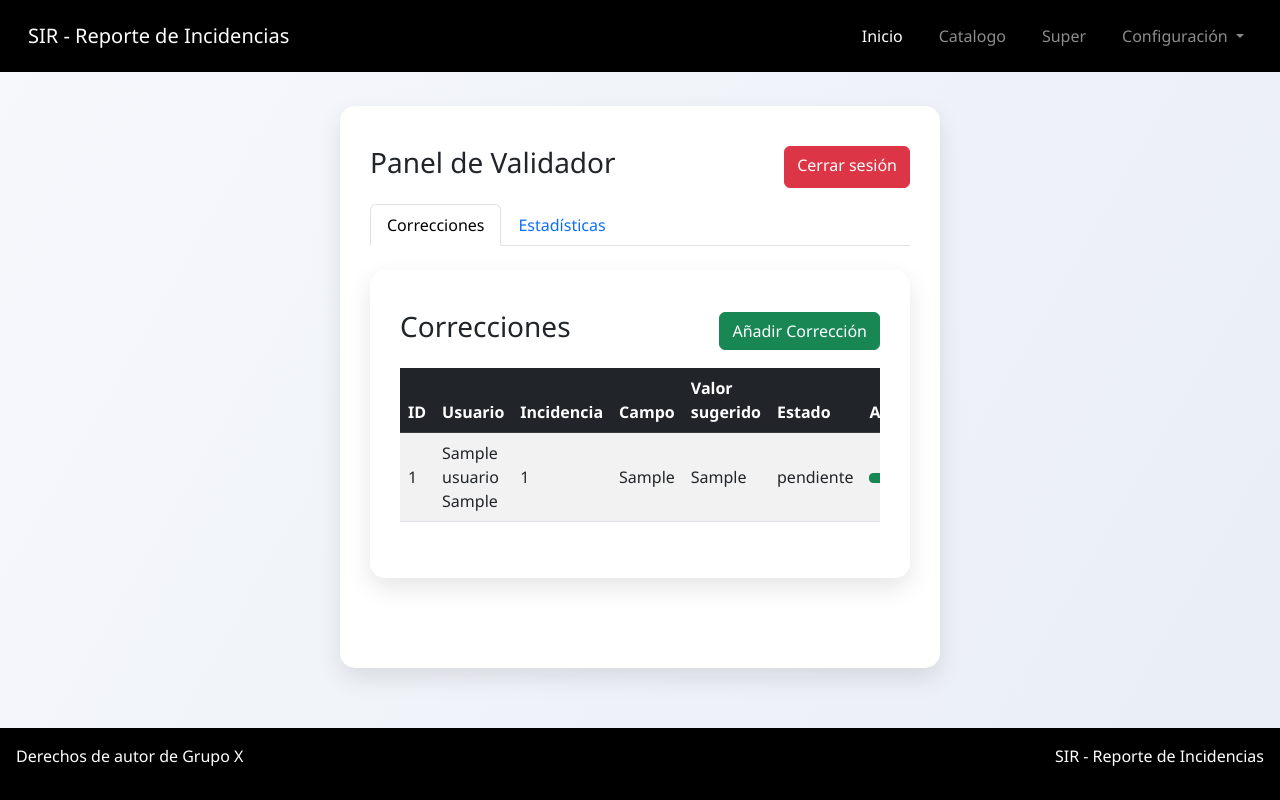
After one commit to 1707rosa/proyecto_finl_web, a PHP site: page /Views/super/dashboard.php in a window 1280 px wide. The commit adds this page. Run offline with PHP 8.4, Linux system fonts and the light colour scheme; the visitor is signed in with stand-in values (Sample User, id 1); tables that the repository leaves empty hold one stand-in row (values such as "Sample post"); a stand-in replaces the project's code that opens the database connection.

Commit message:
cambios
q

```diff
--- a/Views/Mapa/mapa.php
+++ b/Views/Mapa/mapa.php
@@ -54,6 +54,7 @@ session_start();
                     <h4 id="titulo"></h4>
                     <p id="descripcion"></p>
                     <ul class="list-group">
+                        <li class="list-group-item"><strong>Incidencia No:</strong> <span id="int_id"></span></li>
                         <li class="list-group-item"><strong>Tipo:</strong> <span id="tipo"></span></li>
                         <li class="list-group-item"><strong>Fecha:</strong> <span id="fecha"></span></li>
                         <li class="list-group-item"><strong>Provincia:</strong> <span id="provincia"></span></li>
@@ -189,7 +190,7 @@ session_start();
     </div>
 
 
-    <?php include('../../public/Components/footer.php'); //navbar
+    <?php include('../../public/Components/footer.php'); //footer
     ?>
 
 </body>
--- /dev/null
+++ b/Views/super/correcciones.php
@@ -0,0 +1,85 @@
+<?php
+include('../../config/db.php');
+session_start(); // ¡Debe ir al inicio antes de cualquier output!
+
+
+
+
+$correcciones = $conn->query("
+    SELECT c.id, c.incidencias_id, c.campo, c.sugerencia, c.estado,
+           u.nombre AS usuario_nombre, u.apellido AS usuario_apellido
+    FROM Correcciones c
+    JOIN Usuarios u ON u.id = c.usuarios_id
+    ORDER BY c.id DESC
+")->fetchAll(PDO::FETCH_ASSOC);
+?>
+
+<div class="container mt-4">
+
+    <div class="d-flex justify-content-between align-items-center mb-3">
+        <h3>Correcciones</h3>
+        <!-- Botón Añadir Corrección -->
+        <button class="btn btn-success" data-bs-toggle="modal" data-bs-target="#modalAgregarCorreccion">
+            <i class="bi bi-plus-circle"></i> Añadir Corrección
+        </button>
+    </div>
+
+    <!-- Tabla responsiva -->
+    <div class="table-responsive">
+        <table class="table table-striped table-hover align-middle">
+            <thead class="table-dark">
+                <tr>
+                    <th>ID</th>
+                    <th>Usuario</th>
+                    <th>Incidencia</th>
+                    <th>Campo</th>
+                    <th>Valor sugerido</th>
+                    <th>Estado</th>
+                    <th>Acciones</th>
+                </tr>
+            </thead>
+            <tbody id="correccionesBody"></tbody>
+        </table>
+    </div>
+</div>
+
+<!-- Modal Agregar Corrección -->
+<div class="modal fade" id="modalAgregarCorreccion" tabindex="-1" aria-labelledby="modalAgregarCorreccionLabel" aria-hidden="true">
+    <div class="modal-dialog">
+        <div class="modal-content">
+            <div class="modal-header bg-success text-white">
+                <h5 class="modal-title" id="modalAgregarCorreccionLabel">Añadir Corrección</h5>
+                <button type="button" class="btn-close btn-close-white" data-bs-dismiss="modal"></button>
+            </div>
+            <div class="modal-body">
+                <form id="formAgregarCorreccion">
+                    <div class="mb-3">
+                        <label>Incidencia ID</label>
+                        <input type="number" name="incidencias_id" class="form-control" required>
+                    </div>
+                    <div class="mb-3">
+                        <label>Campo a corregir</label>
+                        <select name="campo" class="form-control" required>
+                            <option value="">-- Selecciona --</option>
+                            <option value="muertos">Muertos</option>
+                            <option value="heridos">Heridos</option>
+                            <option value="provincia_id">Provincia</option>
+                            <option value="municipio_id">Municipio</option>
+                            <option value="perdida_estimada_de_RD">Pérdida estimada</option>
+                            <option value="latitud">Latitud</option>
+                            <option value="longitud">Longitud</option>
+                        </select>
+                    </div>
+                    <div class="mb-3">
+                        <label>Valor sugerido</label>
+                        <input type="text" name="sugerencia" class="form-control" required>
+                    </div>
+                    <input type="hidden" name="usuarios_id" value="<?php echo $_SESSION['id'] ?>">
+                    <div class="text-end">
+                        <button type="submit" class="btn btn-success"><i class="bi bi-check-circle"></i> Agregar</button>
+                    </div>
+                </form>
+            </div>
+        </div>
+    </div>
+</div>
--- /dev/null
+++ b/Views/super/dashboard.php
@@ -0,0 +1,50 @@
+<?php
+include('../../config/db.php');
+
+?>
+
+<!DOCTYPE html>
+<html>
+
+<head>
+    <title>Panel Validador</title>
+    <link rel="stylesheet" href="https://cdn.jsdelivr.net/npm/bootstrap@5.3.0/dist/css/bootstrap.min.css">
+    <link rel="stylesheet" href="../../public/css/styles.css">
+    <script src="https://cdn.jsdelivr.net/npm/chart.js"></script>
+</head>
+
+<body>
+
+    <?php include('../../public/Components/navbar.php'); //navbar
+    ?>
+    <div class="container mt-4">
+        <div class="d-flex justify-content-between mb-3">
+            <h3>Panel de Validador</h3>
+            <a href="logout.php" class="btn btn-danger">Cerrar sesión</a>
+        </div>
+
+        <ul class="nav nav-tabs mb-3" id="tabs">
+            <li class="nav-item"><a class="nav-link active" href="#correcciones" data-bs-toggle="tab">Correcciones</a></li>
+            <li class="nav-item"><a class="nav-link" href="#estadisticas" data-bs-toggle="tab">Estadísticas</a></li>
+        </ul>
+
+        <div class="tab-content">
+            <!-- CORRECCIONES -->
+            <div class="tab-pane fade show active" id="correcciones">
+                <?php include('correcciones.php');?>
+            </div>
+
+            <!-- ESTADÍSTICAS -->
+            <div class="tab-pane fade" id="estadisticas">
+                <canvas id="chartIncidencias" height="150"></canvas>
+            </div>
+        </div>
+    </div>
+    <?php include('../../public/Components/footer.php'); //footer
+    ?>
+
+</body>
+<script src="https://cdn.jsdelivr.net/npm/bootstrap@5.3.0/dist/js/bootstrap.bundle.min.js"></script>
+<script src="../../public/js/dashboard.js"></script>
+
+</html>
--- /dev/null
+++ b/Views/super/get_correcciones.php
@@ -0,0 +1,16 @@
+<?php
+include('../../config/db.php');
+session_start();
+
+// Consulta solo para JSON
+$correcciones = $conn->query("
+    SELECT c.id, c.incidencias_id, c.campo, c.sugerencia, c.estado,
+           u.nombre AS usuario_nombre, u.apellido AS usuario_apellido
+    FROM Correcciones c
+    JOIN Usuarios u ON u.id = c.usuarios_id
+    ORDER BY c.id DESC
+")->fetchAll(PDO::FETCH_ASSOC);
+
+// Forzar que sea JSON
+header('Content-Type: application/json');
+echo json_encode($correcciones);
--- a/catalogos.php
+++ b/catalogos.php
@@ -1,6 +1,6 @@
 <?php
 session_start();
-require 'php/db_connect.php';
+require 'config/db.php';
 
 // Solo administradores
 if (!isset($_SESSION['rol']) || $_SESSION['rol'] != 'administrador') {
--- a/public/Components/navbar.php
+++ b/public/Components/navbar.php
@@ -16,20 +16,20 @@ $base_url = $protocolo . $host . $projectFolder;
 <!-- Navbar -->
 <nav class="navbar navbar-expand-lg navbar-dark bg-black mb-2 p-3">
     <div class="container-fluid">
-        <a class="navbar-brand" href="<?= $base_url ?>/Views/dashboard.php">SIR - Reporte de Incidencias</a>
+        <a class="navbar-brand" href="<?= $base_url ?>/Views/Mapa/mapa.php">SIR - Reporte de Incidencias</a>
         <button class="navbar-toggler" type="button" data-bs-toggle="collapse" data-bs-target="#navbarNav">
             <span class="navbar-toggler-icon"></span>
         </button>
         <div class="collapse navbar-collapse" id="navbarNav">
             <ul class="navbar-nav ms-auto">
                 <li class="nav-item">
-                    <a class="nav-link active" href="<?= $base_url ?>/Views/dashboard.php">Inicio</a>
+                    <a class="nav-link active" href="<?= $base_url ?>/Views/Mapa/mapa.php">Inicio</a>
                 </li>
                 <li class="nav-item">
-                    <a class="nav-link" href="<?= $base_url ?>/Views/Mapa/mapa.php">Mapa de Incidencias</a>
+                    <a class="nav-link" href="<?= $base_url ?>/Views/Mapa/mapa.php">Catalogo</a>
                 </li>
                 <li class="nav-item">
-                    <a class="nav-link" href="<?= $base_url ?>/?vista=Acerca">Acerca</a>
+                    <a class="nav-link" href="<?= $base_url ?>/Views/super/dashboard.php">Super</a>
                 </li>
 
                 <!-- Dropdown Configuración -->
@@ -42,6 +42,7 @@ $base_url = $protocolo . $host . $projectFolder;
                             <a class="dropdown-item" href="<?= $base_url ?>/?vista=Perfil">Perfil</a>
                         </li>
                         <li><a class="dropdown-item" href="<?= $base_url ?>/Views/Configuracion/Incidencias/lista_incidencias.php">Listado de Incidencias</a></li>
+                        <li><a class="dropdown-item" href="<?= $base_url ?>/Views/Configuracion/Incidencias/lista_incidencias.php">Catalogo</a></li>
                         <li>
                             <hr class="dropdown-divider">
                         </li>
--- /dev/null
+++ b/public/js/dashboard.js
@@ -0,0 +1,44 @@
+function cargarCorrecciones() {
+  const tbody = document.getElementById("correccionesBody");
+  if (!tbody) return; // Evita error si el tbody no existe
+
+  fetch("../../Views/super/get_correcciones.php")
+    .then((res) => res.json())
+    .then((data) => {
+      tbody.innerHTML = "";
+
+      data.forEach((c) => {
+        const tr = document.createElement("tr");
+        tr.innerHTML = `
+          <td>${c.id}</td>
+          <td>${c.usuario_nombre} ${c.usuario_apellido}</td>
+          <td>${c.incidencias_id}</td>
+          <td>${c.campo}</td>
+          <td>${c.sugerencia}</td>
+          <td>${c.estado}</td>
+          <td>
+            <button class="btn btn-sm btn-success" onclick="aceptar(${c.id})"><i class="bi bi-check-circle"></i></button>
+            <button class="btn btn-sm btn-danger" onclick="rechazar(${c.id})"><i class="bi bi-x-circle"></i></button>
+          </td>
+        `;
+        tbody.appendChild(tr);
+      });
+    })
+    .catch((err) => console.error("Error al cargar correcciones:", err));
+}
+
+function aceptar(id) {
+  fetch(
+    `../../Views/super/correcciones_accion.php?action=update&id=${id}&estado=aceptada`
+  ).then(() => cargarCorrecciones());
+}
+
+function rechazar(id) {
+  fetch(
+    `../../Views/super/correcciones_accion.php?action=update&id=${id}&estado=rechazada`
+  ).then(() => cargarCorrecciones());
+}
+
+document.addEventListener("DOMContentLoaded", () => {
+  cargarCorrecciones();
+});
--- a/public/js/map.js
+++ b/public/js/map.js
@@ -41,9 +41,9 @@ function openModal(inc) {
     inc.perdida_estimada_de_RD || 0;
   document.getElementById("redes").innerText = inc.redes_link || "#";
 
-
-  document.getElementById('inc_id').value = inc.id;
-      cargarComentarios(inc.id);
+  document.getElementById("int_id").innerText = inc.id;
+  document.getElementById("inc_id").value = inc.id;
+  cargarComentarios(inc.id);
 
   // Condición para la foto
   const fotoEl = document.getElementById("foto");
```
Also changed, not shown: Views/Reportes/estadisticas.php (deleted, +0 -31 lines), Views/dashboard.php (deleted, +0 -45 lines), Views/super/correcciones_accion.php (added, +23 -0 lines), Views/super/get_estadisticas.php (added, +10 -0 lines).
